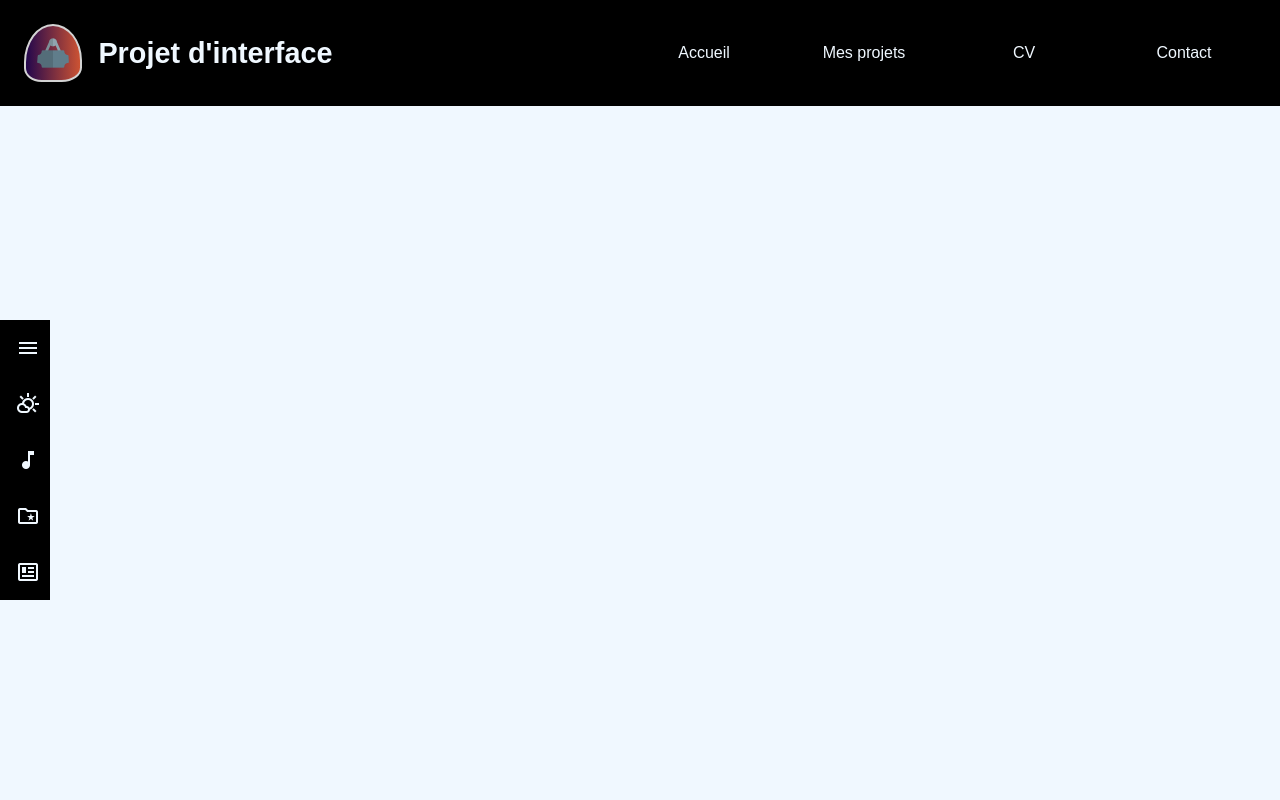
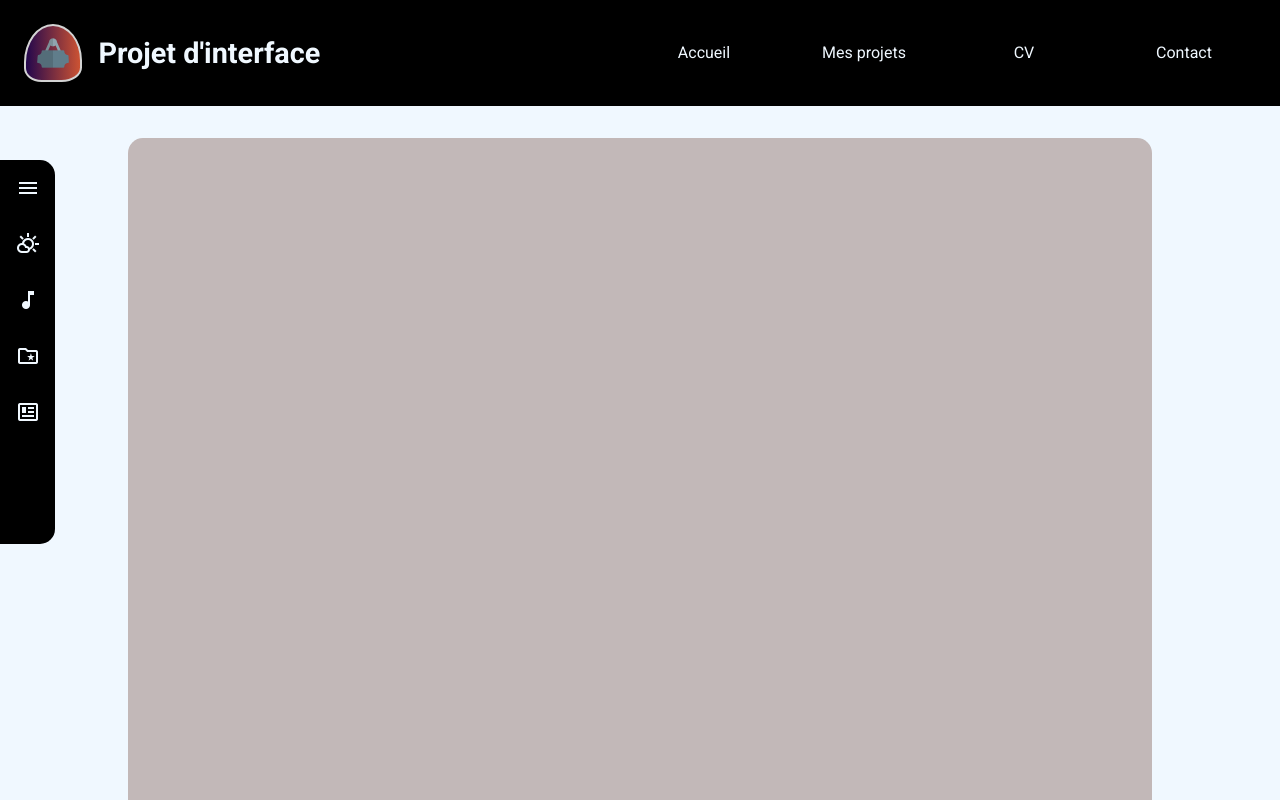
Before and after one commit to FlLefe/Interface-Perso, a plain HTML site: page HTML/index.html in a window 1280 px wide. Shown: the top 800 px of the page. Drawn offline with nearby package versions, Linux system fonts and the light colour scheme; a web font is replaced by a local one.

Commit message:
Mise en place du main index

```diff
--- a/CSS/styles.css
+++ b/CSS/styles.css
@@ -1,16 +1,45 @@
 :root {
 	--text-color: aliceblue;
-	--hover_text-color: red;
+
+	--hover_text-color: blue;
 	--hover_bg-color: aliceblue;
+
 	--bg-color: aliceblue;
 	--bg-color2: black;
+    --bg-color-section:#c2b8b8;
 }
 
 body {
 	/* font-family: 'Asap', sans-serif; */
-	font-family: "Mooli", sans-serif;
+	font-family: "Mooli",'Roboto', sans-serif;
 	position: relative;
-	/* font-family: 'Roboto', sans-serif; */
+    height: 100%;
+    scroll-behavior: smooth;
+}
+/* ! ------- MAIN ------- */
+main {
+	background-color: var(--bg-color);
+	height: 100%;
+	width: 100%;
+	display: block;
+	position: relative;
+    padding: 2rem 0 5rem;
+}
+
+/* ! ------- FOOTER ------- */
+
+footer {
+	width: 100%;
+	z-index: 98;
+	text-align: center;
+    position: absolute;
+    bottom: 0;
+}
+
+.footer__copyright {
+	color: var(--text-color);
+	padding: 1rem;
+	background-color: var(--bg-color2);
 }
 
 /* ! ------- HEADER ------- */
@@ -59,58 +88,34 @@ header {
 	padding: 1rem 0.5rem;
 	text-align: center;
 	border-radius: 30px;
+	transition: ease-in-out 0.5s;
 }
 
 .header__nav-list a:hover {
-	transition: ease-in-out 0.5s;
 	background-color: var(--hover_bg-color);
 	color: var(--hover_text-color);
 	border-radius: 30px;
-}
-
-/* ! ------- MAIN ------- */
-main {
-	background-color: var(--bg-color);
-	height: 100vh;
-	width: 100%;
-	display: block;
-	position: relative;
-}
-
-/* ! ------- FOOTER ------- */
-
-footer {
-	box-sizing: border-box;
-	width: 100%;
-	z-index: 98;
-	text-align: center;
-	position: absolute;
-	bottom: 0;
-}
-
-.footer__copyright {
-	color: var(--text-color);
-	padding: 1rem;
-	background-color: var(--bg-color2);
 }
 
 /* ! ------- MAIN INDEX ------- */
 
 .sticky {
 	position: fixed;
-	top:40%;
-	left: 0;
+	top: 20%;
+	bottom: 20%;
 }
 
 .index__main__nav-list {
-	width: 50px;
-	background-color: black;
+	width: 55px;
+	height: 80%;
+	background-color: var(--bg-color2);
 	transition: width 0.3s ease;
 	overflow: hidden;
+	border-radius: 0 15px 15px 0;
 }
 
 .index__main__nav-list:hover {
-	width: 150px;
+	width: 160px;
 }
 
 .main__nav-list {
@@ -122,8 +127,7 @@ footer {
 }
 
 .main__nav-list span {
-	font-size: 24px;
-	margin-right: 10px;
+	margin-right: 15px;
 }
 
 .main__nav-list a {
@@ -131,3 +135,13 @@ footer {
 	display: flex;
 	align-items: center;
 }
+
+.container {
+	width: 80%;
+    margin: 0 auto 3rem;
+	height: 1000px;
+	background-color: var(--bg-color-section);
+    border-radius: 15px;
+}
+
+/* ! ------- SECTION WEATHER ------- */
--- a/HTML/index.html
+++ b/HTML/index.html
@@ -58,29 +58,50 @@
 							<span class="material-symbols-outlined"> menu</span>
 						</li>
 						<li class="main__nav-list">
-							<a href="section__weather"
+							<a href="#section__weather"
 								><span class="material-symbols-outlined"> partly_cloudy_day </span> Météo</a
 							>
 						</li>
 						<li class="main__nav-list">
-							<a href="section__music"
+							<a href="#section__music"
 								><span class="material-symbols-outlined"> music_note </span> Musique</a
 							>
 						</li>
 						<li class="main__nav-list">
-							<a href="section__favorite"
+							<a href="#section__favorite"
 								><span class="material-symbols-outlined"> folder_special </span>
 								<p>Favoris</p></a
 							>
 						</li>
 						<li class="main__nav-list">
-							<a href="section__news"
+							<a href="#section__news"
 								><span class="material-symbols-outlined"> newsmode </span> Actus</a
 							>
 						</li>
 					</ul>
 				</nav>
 			</aside>
+            <section id="section__weather">
+                <div class="container container__section__weather">
+
+                </div>
+            </section>
+            <section id="section__music">
+                <div class="container container__section__music">
+
+                </div>
+            </section>
+            <section id="section__favorite">
+                <div class="container container__section__favorite">
+
+                </div>
+            </section>
+            <section id="section__news">
+                <div class="container container__section__news">
+
+                </div>
+
+            </section>
 			<!-- <iframe width="560" height="315" src="https://www.youtube.com/embed/videoserises?list=PLdE7uo_7KBkeH0adsnxZupMARfGxY6qik" title="YouTube video player" frameborder="0" allow="accelerometer; autoplay; clipboard-write; encrypted-media; gyroscope; picture-in-picture; web-share" allowfullscreen></iframe> -->
 			<!-- <div id="cont_Mjk5NTIwNnw1fDJ8MXw0fCNmZmZmZmZ8MXwjZmZmZmZmfGd8">
                 <div id="spa_Mjk5NTIwNnw1fDJ8MXw0fCNmZmZmZmZ8MXwjZmZmZmZmfGd8">
```
Also changed, not shown: HTML/contact.html (+2 -3 lines), HTML/cv.html (+2 -3 lines), HTML/projects.html (+2 -3 lines).
